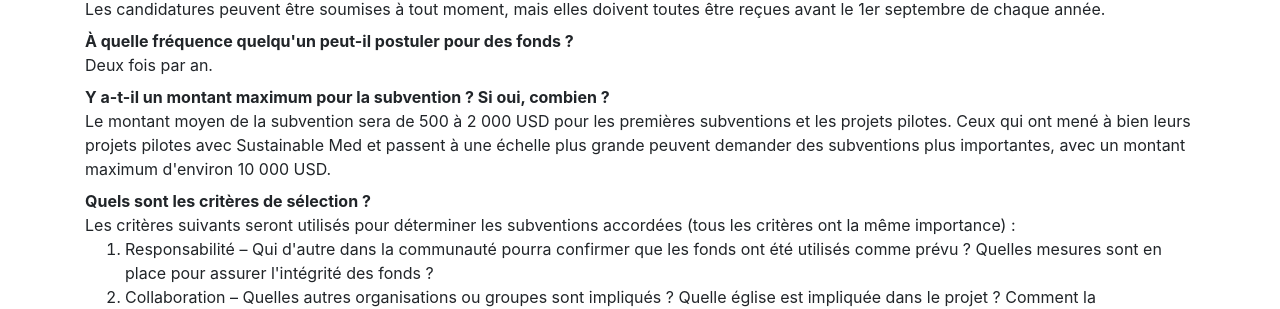
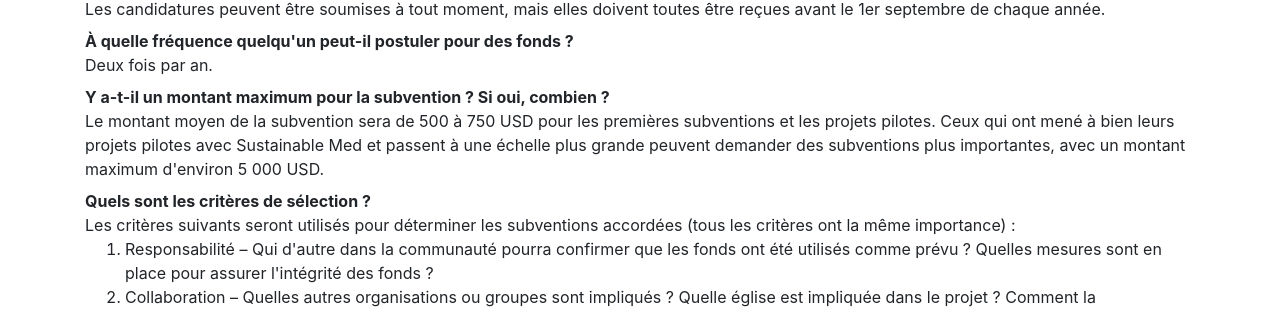
Before and after one commit to SMMissions/grant-form-public, a Jekyll site: the page built from index-fr.html, in a window 1280 px wide. Shown: the part 671-980 px from the top of the page. Built offline with Jekyll 4.4.1, drawn with Linux system fonts in a browser that asks for light colours.

Commit message:
Update index-fr.html

```diff
--- a/index-fr.html
+++ b/index-fr.html
@@ -20,7 +20,7 @@ title: Politiques et Procédures
                     <dt>À quelle fréquence quelqu'un peut-il postuler pour des fonds ?</dt>
                     <dd>Deux fois par an.</dd>
                     <dt>Y a-t-il un montant maximum pour la subvention ? Si oui, combien ?</dt>
-                    <dd>Le montant moyen de la subvention sera de 500 à 2 000 USD pour les premières subventions et les projets pilotes. Ceux qui ont mené à bien leurs projets pilotes avec Sustainable Med et passent à une échelle plus grande peuvent demander des subventions plus importantes, avec un montant maximum d'environ 10 000 USD.</dd>
+                    <dd>Le montant moyen de la subvention sera de 500 à 750 USD pour les premières subventions et les projets pilotes. Ceux qui ont mené à bien leurs projets pilotes avec Sustainable Med et passent à une échelle plus grande peuvent demander des subventions plus importantes, avec un montant maximum d'environ 5 000 USD.</dd>
                     <dt>Quels sont les critères de sélection ?</dt>
                     <dd>Les critères suivants seront utilisés pour déterminer les subventions accordées (tous les critères ont la même importance) :
                         <ol>
```
